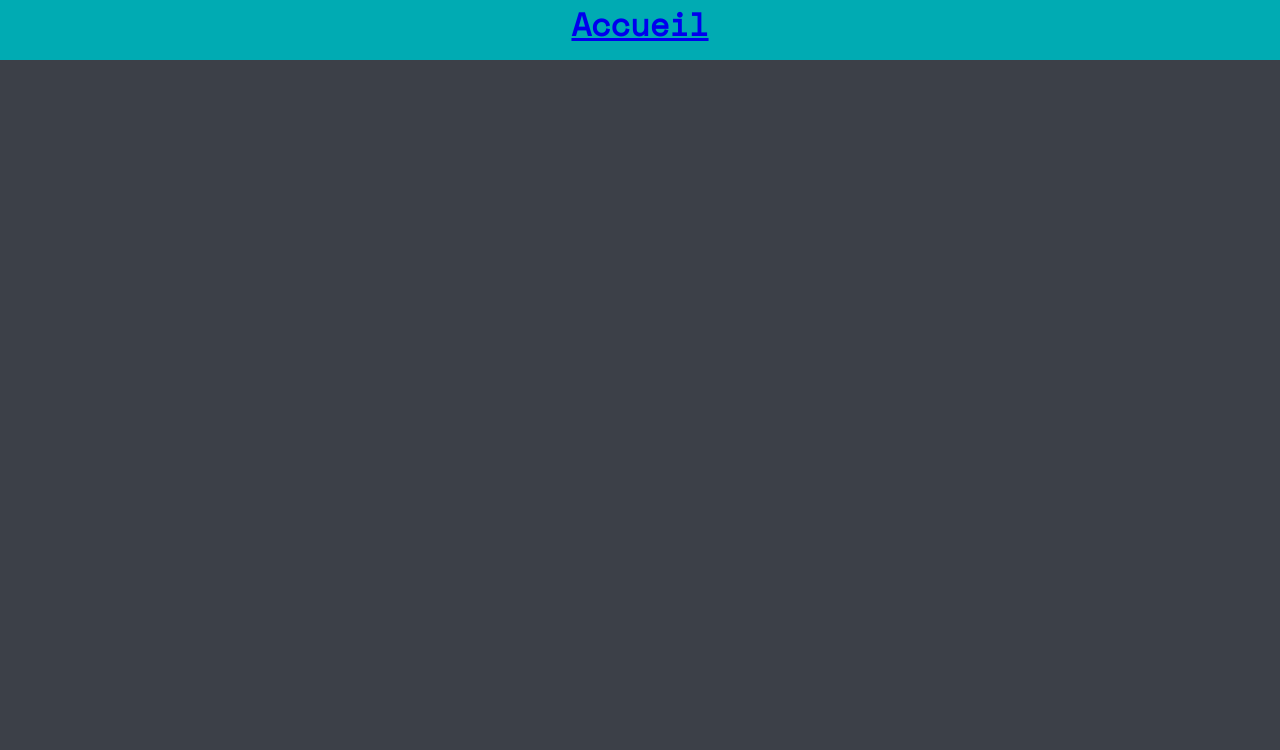
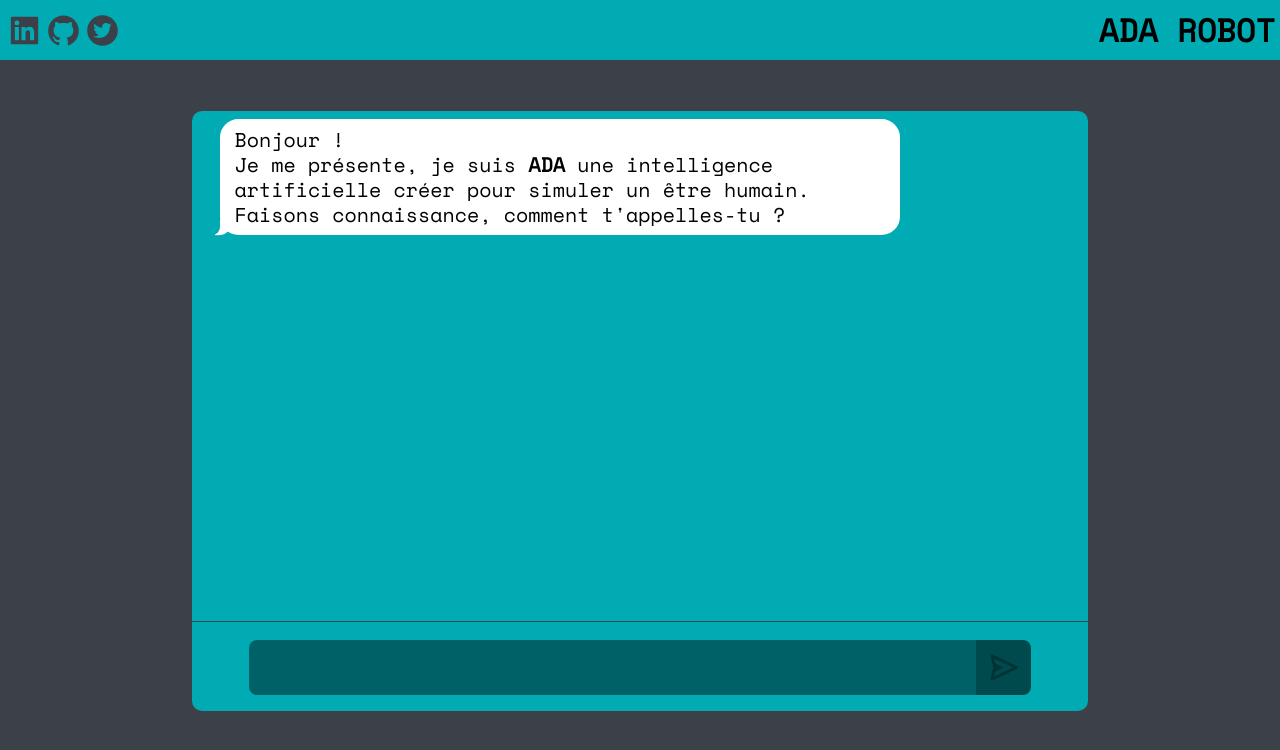
Before and after one commit to kevinrss01/Ada, a React (Create React App) app: page / in a window 1280 px wide. Shown: the top 750 px of the page. Built offline with nearby package versions, Linux system fonts and the light colour scheme.

Commit message:
progress, first function created to show the visitor's name

```diff
--- a/package.json
+++ b/package.json
@@ -9,6 +9,7 @@
     "loader": "^2.1.1",
     "react": "^18.2.0",
     "react-dom": "^18.2.0",
+    "react-icons": "^4.7.1",
     "react-router-dom": "^6.5.0",
     "react-scripts": "^5.0.1",
     "sass": "^1.57.0",
--- a/src/App.js
+++ b/src/App.js
@@ -1,23 +1,18 @@
-
 import { Routes, Route, Link } from "react-router-dom";
 import { BrowserRouter as Router } from "react-router-dom";
-import './style/sass/main.scss'
-import {HomePage} from './pages/HomePage';
-import {Navbar} from './pages/Navbar';
+import "./style/sass/main.scss";
+import { HomePage } from "./pages/HomePage";
+import { Navbar } from "./pages/Navbar";
 
 function App() {
   return (
     <Router>
-        <div className="app">
-            <div className="navbarContainer">
-                <Link to="/"><h1>Accueil</h1></Link>
-            </div>
-            <div className="routes">
-                <Routes>
-                    <Route path="/" element={HomePage}></Route>
-                </Routes>
-            </div>
-        </div>
+      <div className="app">
+        <Navbar></Navbar>
+        <Routes>
+          <Route path="/" element={<HomePage />}></Route>
+        </Routes>
+      </div>
     </Router>
   );
 }
--- /dev/null
+++ b/src/functions/ApiCall.js
@@ -0,0 +1,22 @@
+export const myAnswer = (answer) => {
+  const containerMessage = document.querySelector(".messagesContainer");
+  containerMessage.insertAdjacentHTML(
+    "beforeend",
+    `<div class="fromMeContainer">
+             <p class="from-me">${answer}</p>
+          </div>`
+  );
+};
+export const nameQuestion = (name) => {
+  const firstLetterCap = name[0].toUpperCase();
+  const remainingLetters = name.slice(1);
+  const capitalizedWord = firstLetterCap + remainingLetters;
+
+  const containerMessage = document.querySelector(".messagesContainer");
+  containerMessage.insertAdjacentHTML(
+    "beforeend",
+    `<div class="fromAdaContainer">
+             <p class="from-ada">Hello ${capitalizedWord} !</p>
+          </div>`
+  );
+};
--- a/src/pages/HomePage.jsx
+++ b/src/pages/HomePage.jsx
@@ -1,5 +1,66 @@
-export function HomePage() {
-    return (
-          <></>
-    );
-}
+import { BiSend } from "react-icons/bi";
+
+import { myAnswer, nameQuestion } from "../functions/ApiCall";
+import { useState } from "react";
+
+export const HomePage = () => {
+  const [input, setInput] = useState("");
+
+  const handleInput = (event) => {
+    setInput(event.target.value);
+  };
+
+  const onSubmit = (input) => {
+    myAnswer(input);
+    setInput("");
+    setTimeout(function () {
+      nameQuestion(input);
+    }, 1000);
+  };
+
+  return (
+    <div className="homePageBody">
+      <div className="chatContainer">
+        <div className="messagesContainer">
+          <div className="fromAdaContainer">
+            <p className="from-ada">
+              Bonjour ! <br />
+              Je me présente, je suis <b>ADA</b> une intelligence artificielle
+              créer pour simuler un être humain. Faisons connaissance, comment
+              t'appelles-tu ?
+            </p>
+          </div>
+        </div>
+        <div className="inputContainer">
+          <input
+            type="text"
+            name="inputText"
+            onChange={handleInput}
+            value={input}
+            maxLength={30}
+            minLength={3}
+            onKeyDown={(event) => {
+              if (input.length > 2) {
+                if (event.key === "Enter") {
+                  onSubmit(input);
+                }
+              }
+            }}
+          />
+          <div
+            className="submitContainer"
+            onClick={() => {
+              if (input.length > 2) {
+                onSubmit(input);
+              }
+            }}
+          >
+            <BiSend
+              className={input.length > 2 ? "submitIcon" : "invalidSubmitIcon"}
+            />
+          </div>
+        </div>
+      </div>
+    </div>
+  );
+};
--- a/src/pages/Navbar.jsx
+++ b/src/pages/Navbar.jsx
@@ -1,5 +1,27 @@
+import { Link } from "react-router-dom";
+import {
+  AiFillLinkedin,
+  AiFillGithub,
+  AiFillTwitterCircle,
+} from "react-icons/ai";
 export const Navbar = () => {
-    return (
-          <></>
-    );
+  return (
+    <div className="navbarContainer">
+      <div></div>
+      <Link to="/">
+        <h1>ADA ROBOT</h1>
+      </Link>
+      <div className="linkContainer">
+        <a href="https://www.linkedin.com/in/kevin-rousseau01/">
+          <AiFillLinkedin className="linkIcon" />
+        </a>
+        <a href="https://github.com/kevinrss01">
+          <AiFillGithub className="linkIcon" />
+        </a>
+        <a href="https://twitter.com/Kevinrss10">
+          <AiFillTwitterCircle className="linkIcon" />
+        </a>
+      </div>
+    </div>
+  );
 };
--- a/src/style/sass/base/_base.scss
+++ b/src/style/sass/base/_base.scss
@@ -1,8 +1,14 @@
 @import url('https://fonts.googleapis.com/css2?family=Space+Mono&display=swap');
+
+html, body, .app, #root{
+  height: 100%;
+}
 
 body{
   all: unset;
+  height: 100%;
   background-color: $secondary-color;
+
 }
 
 *{
--- a/src/style/sass/layouts/_navbar.scss
+++ b/src/style/sass/layouts/_navbar.scss
@@ -3,8 +3,45 @@
   height: 60px;
   background-color: $primaryColor;
   text-align: center;
+  display: flex;
+  align-items: center;
+  justify-content: space-between;
+
+
+  .linkContainer{
+    padding: 5px;
+    @include flex-centre;
+    position: absolute;
+
+    a{
+      @include flex-centre;
+      padding: 2px;
+    }
+
+    a:hover > .linkIcon{
+      color: white;
+    }
+
+    .linkIcon{
+      cursor: pointer;
+      color: $secondary-color;
+      transition: color 0.3s ease-out;
+      font-size: 35px;
+    }
+
+  }
+
+  a{
+    all: unset;
+  }
+
+  h1{
+    padding: 5px;
+    cursor: pointer;
+    transition: color 0.3s ease-out;
+  }
+
+  h1:hover{
+    color: white;
+  }
 }
-
-h1{
-  margin: 0;
-}
--- a/src/style/sass/main.scss
+++ b/src/style/sass/main.scss
@@ -9,5 +9,4 @@
 // PAGES -> Blocs de code qui ne s'applique qu'a une seule page. Les règles spécifiques à une seule page.
 @import "pages/homePage";
 
-
 //Commande to start watch sass => sass --watch main.scss:../css/main.css
--- a/src/style/sass/pages/_homePage.scss
+++ b/src/style/sass/pages/_homePage.scss
@@ -0,0 +1,180 @@
+
+.homePageBody{
+  width: 100%;
+  height: 100%;
+  display: flex;
+  justify-content: center;
+}
+
+.chatContainer{
+  margin-top: 4%;
+  height: 75%;
+  width: 70%;
+  max-width: 1500px;
+  border-radius: 10px;
+  background-color: $primaryColor
+}
+
+.messagesContainer{
+  height: 85%;
+  width: 100%;
+  border-bottom: 1px solid $secondary-color;
+  padding: 0 15px;
+  display: flex;
+  flex-direction: column;
+  align-items: center;
+
+  .fromAdaContainer{
+    display: flex;
+    justify-content: start;
+    width: 97%;
+  }
+  .fromMeContainer{
+    display: flex;
+    justify-content: end;
+    width: 92%;
+  }
+
+  p {
+    border-radius: 1.15rem;
+    line-height: 1.25;
+    max-width: 75%;
+    padding: 0.5rem .875rem;
+    position: relative;
+    word-wrap: break-word;
+    font-size: 20px;
+  }
+
+  p::before,
+  p::after {
+    bottom: -0.1rem;
+    content: "";
+    height: 1rem;
+    position: absolute;
+  }
+
+  p.from-me {
+    align-self: flex-end;
+    background-color: $message-me-color;
+    color: black;
+  }
+
+  p.from-me::before {
+    border-bottom-left-radius: 0.8rem 0.7rem;
+    border-right: 1rem solid $message-me-color;
+    right: -0.35rem;
+    transform: translate(0, -0.1rem);
+  }
+
+  p.from-me::after {
+    background-color: $primaryColor;
+    border-bottom-left-radius: 0.5rem;
+    right: -40px;
+    transform:translate(-30px, -2px);
+    width: 10px;
+  }
+
+  p[class^="from-"] {
+    margin: 0.5rem 0;
+    width: fit-content;
+  }
+
+  p.from-me ~ p.from-me {
+    margin: 0.25rem 0 0;
+  }
+
+  p.from-me ~ p.from-me:not(:last-child) {
+    margin: 0.25rem 0 0;
+  }
+
+  p.from-me ~ p.from-me:last-child {
+    margin-bottom: 0.5rem;
+  }
+
+  p.from-ada{
+    align-items: flex-start;
+    background-color: $message-ada-color;
+    color: #000;
+  }
+
+  p.from-ada:before {
+    border-bottom-right-radius: 0.8rem 0.7rem;
+    border-left: 1rem solid $message-ada-color;
+    left: -0.35rem;
+    transform: translate(0, -0.1rem);
+  }
+
+  p.from-ada::after {
+    background-color: $primaryColor;
+    border-bottom-right-radius: 0.5rem;
+    left: 20px;
+    transform: translate(-30px, -2px);
+    width: 10px;
+  }
+
+  p[class^="from-"].emoji {
+    background: none;
+    font-size: 2.5rem;
+  }
+
+  p[class^="from-"].emoji::before {
+    content: none;
+  }
+
+  .no-tail::before {
+    display: none;
+  }
+
+  .margin-b_none {
+    margin-bottom: 0 !important;
+  }
+
+  .margin-b_one {
+    margin-bottom: 1rem !important;
+  }
+
+  .margin-t_one {
+    margin-top: 1rem !important;
+  }
+}
+
+.inputContainer{
+  width: 100%;
+  height: 15%;
+  @include flex-centre;
+
+  input{
+    all: unset;
+    background-color: darken($primaryColor, 15%);
+    width: 80%;
+    height: 50%;
+    border-radius: 8px 0 0 8px;
+    padding: 5px;
+    font-size: 20px;
+  }
+}
+
+.submitContainer{
+  width: 5%;
+  height: 50%;
+  background-color: darken($primaryColor, 20%);
+  border-radius: 0 8px 8px 0;
+  padding: 5px;
+  @include flex-centre;
+
+  .submitIcon{
+    font-size: 35px;
+    transition: color 0.3s ease-out;
+  }
+
+  .invalidSubmitIcon{
+    font-size: 35px;
+    transition: color 0.3s ease-out;
+    opacity: 30%;
+  }
+}
+
+.submitContainer:hover > .submitIcon{
+  color: white;
+  cursor: pointer;
+}
--- a/src/style/sass/utils/_utils.scss
+++ b/src/style/sass/utils/_utils.scss
@@ -1,2 +1,13 @@
 $primaryColor: #00ABB3;
 $secondary-color: #3C4048;
+$message-ada-color: white;
+$message-me-color: #e5e5ea;
+
+//MIXIN
+@mixin flex-centre{
+  display: flex;
+  justify-content: center;
+  align-items: center;
+}
+
+//EXTENSIONS
```
Also changed, not shown: 1 other file (tests, documents, lock files or other folders).
